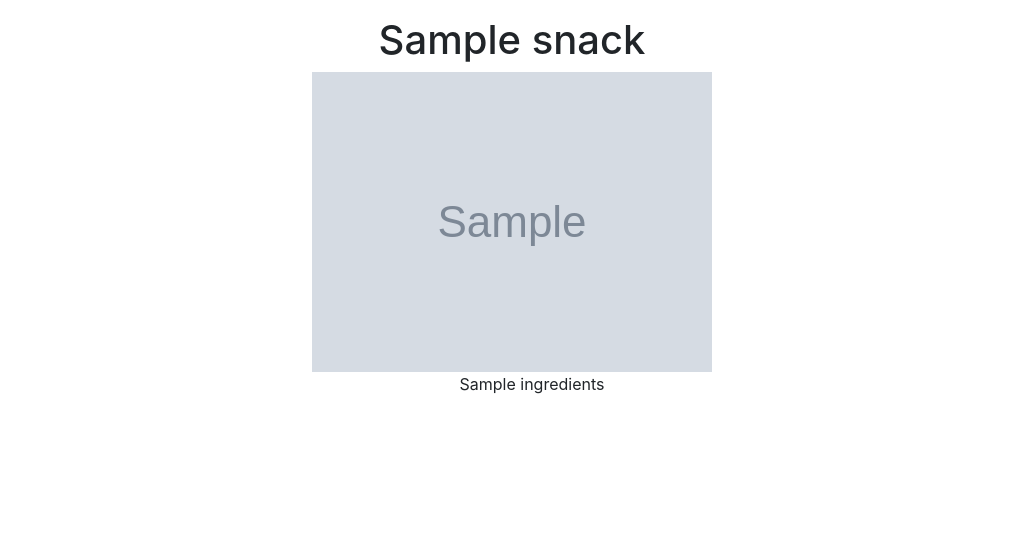
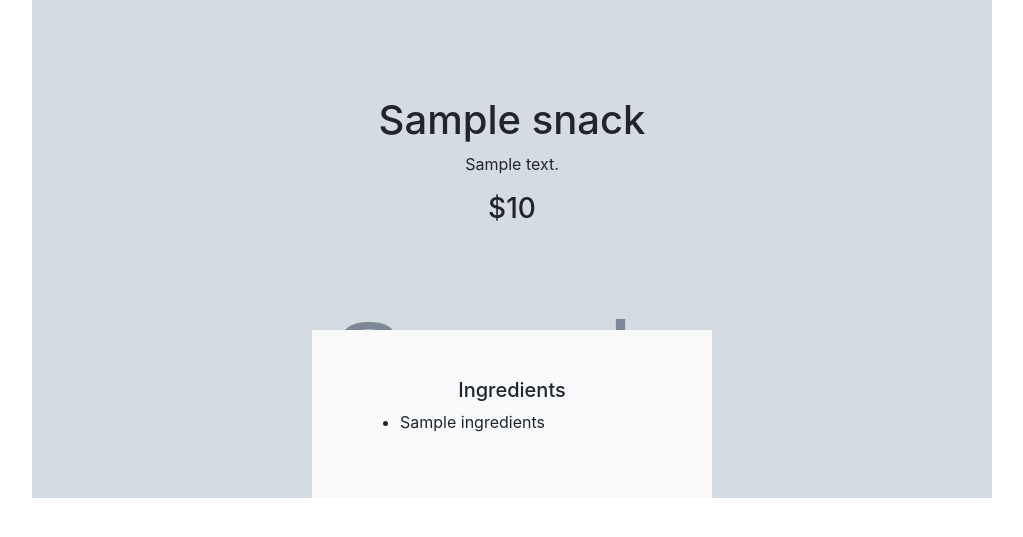
Before and after one commit to Diego448/mini-snacks, a Flask app: template templates/snack_details.html in a window 1280 px wide. Shown: the top 537 px of the page, without its empty margins (128-1151 px from the left). Run offline with Flask 2, Linux system fonts and the light colour scheme; the template is opened without the code that fills it: most values are stand-ins (such as "Sample title", 1, 10 or a date in 2020); grey boxes marked "Sample" are stand-in pictures; some libraries are stand-ins or nearby versions.

Commit message:
Updating styles

```diff
--- a/templates/snack_details.html
+++ b/templates/snack_details.html
@@ -5,13 +5,21 @@
         <link rel="stylesheet" href="{{ url_for('static', filename='bootstrap.css') }}">
         <title>{{ snack_data['name'] }}</title>
     </head>
-    <body>
-        <div class="text-center p-3">
-            <h1>{{ snack_data['name'] }}</h1>
-            <img class="position-relative" src="{{ url_for('static', filename='images/' + snack_data['image']) }}">
-            {% for ingredients in snack_data['ingredients'] %}
-                <ul>{{ingredients}}</ul>
-            {% endfor %}
+    <body class="d-flex justify-content-center">
+        <div class="position-relative overflow-hidden text-center w-75" id="snack_banner" style="background-image:url('{{ url_for('static', filename='images/' + snack_data['image']) }}'); background-size: cover;">
+            <div class="col-5 p-5 mx-auto my-5">
+                <h1 class="h1">{{ snack_data['name'] }}</h1>
+                <p>{{ snack_data['description'] }}</p>
+                <h3 class="h3">${{ snack_data['price'] }}</h3>
+            </div>
+            <div class="col-5 p-5 mx-auto mt-5 bg-light">
+                <h5 class="h5">Ingredients</h5>
+                <ul class="text-left">
+                    {% for ingredients in snack_data['ingredients'] %}
+                        <li>{{ ingredients }}</li>
+                    {% endfor %}
+                </ul>
+            </div>
         </div>
     </body>
 </html>
```
